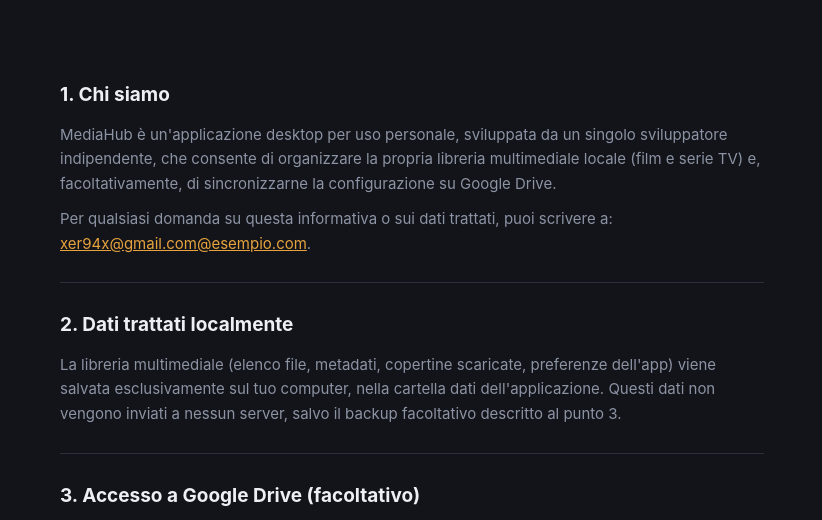
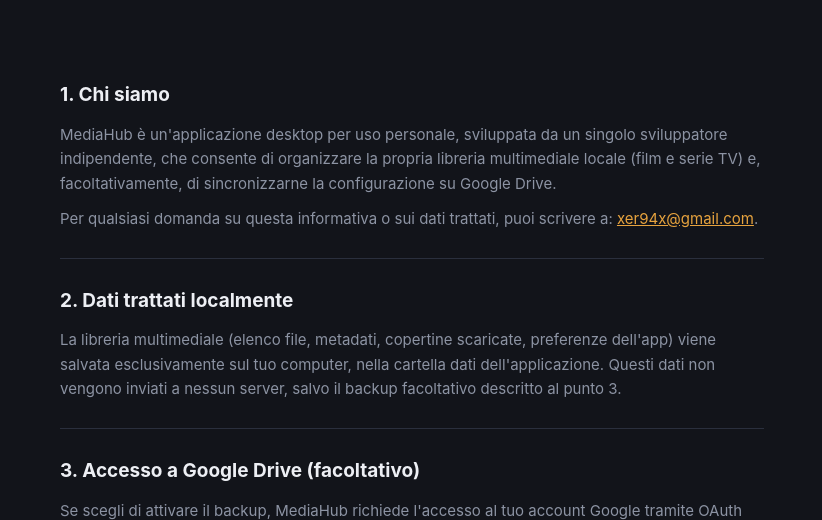
Before and after one commit to xer94x/MediaHub, a plain HTML site: page docs/privacy.html in a window 1280 px wide. Shown: the part 255-775 px from the top of the page, without its empty margins (228-1050 px from the left). Drawn offline with Linux system fonts and the light colour scheme.

Commit message:
Update privacy.html

```diff
--- a/docs/privacy.html
+++ b/docs/privacy.html
@@ -104,7 +104,7 @@
       </p>
       <p>
         Per qualsiasi domanda su questa informativa o sui dati trattati, puoi scrivere a:
-        <a href="mailto:xer94x@gmail.com">xer94x@gmail.com@esempio.com</a>.
+        <a href="mailto:xer94x@gmail.com">xer94x@gmail.com</a>.
       </p>
     </section>
 
```
